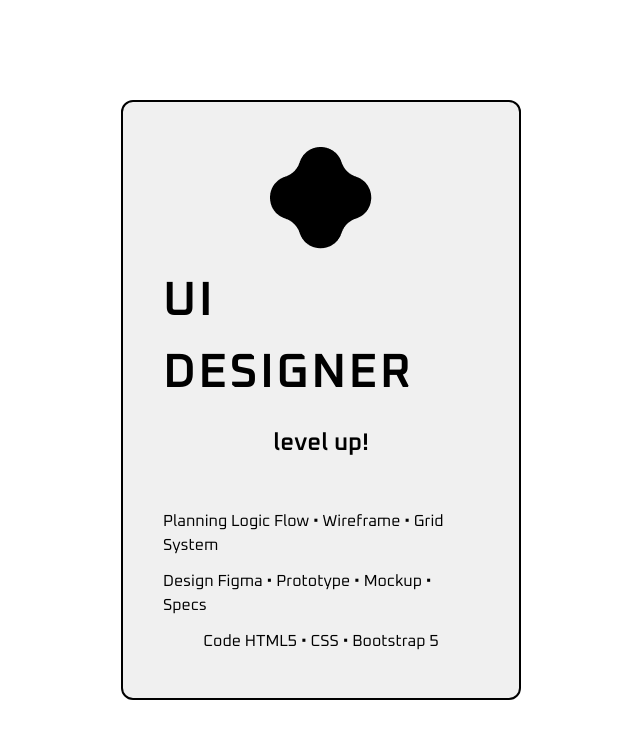
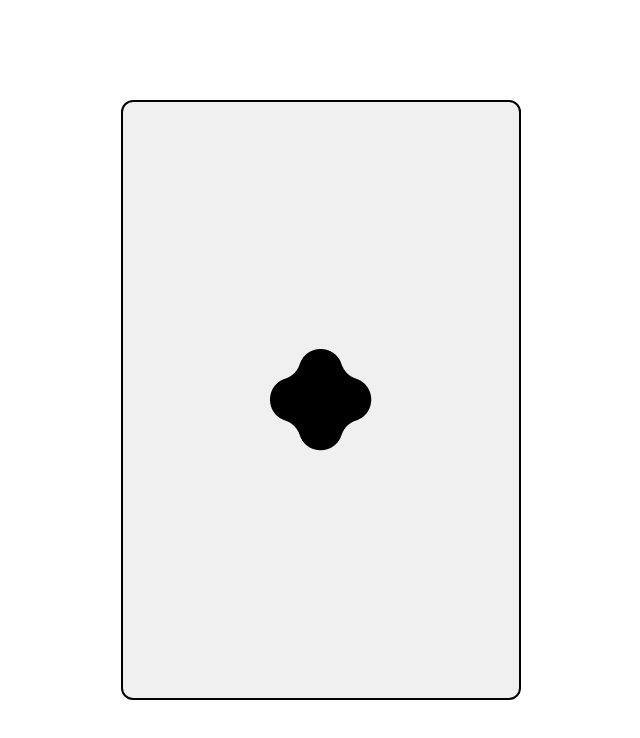
Before and after one commit to DeathScythe1021/buttonsAnimation, a website: page career_card/index.html in a window 1280 px wide. Shown: the whole page, without its empty margins (319-959 px from the left). Drawn offline with nearby package versions, Linux system fonts and the light colour scheme.

Commit message:
update: swap  back and front style

```diff
--- a/career_card/index.html
+++ b/career_card/index.html
@@ -34,6 +34,17 @@
         >
           <div class="flex flex-col justify-center items-center gap-4">
             <img src="../career_card/assets/images/Star 1.png" alt="star" />
+          </div>
+
+
+        </div>
+        <!-- 反面 -->
+        <div
+          class="card-back absolute inset-0 bg-[#F0F0F0]  flex flex-col justify-center items-center gap-[48px] py-[108px] px-[40px] border-2 border-black rounded-xl [transform:rotateY(180deg)] [backface-visibility:hidden]"
+        >
+
+          <div class="flex flex-col justify-center items-center gap-4">
+            <img src="../career_card/assets/images/Star 1.png" alt="star" />
 
             <h1 class="font-oxanium text-[48px] font-semibold">UI Designer</h1>
 
@@ -49,20 +60,6 @@
 
             <p>Code HTML5 • CSS • Bootstrap 5</p>
           </div>
-        </div>
-        <!-- 反面 -->
-        <div
-          class="card-back absolute inset-0 bg-black text-white flex flex-col justify-center items-center gap-[48px] py-[108px] px-[40px] border-2 border-white rounded-xl [transform:rotateY(180deg)] [backface-visibility:hidden]"
-        >
-
-          <div class="flex flex-col justify-center items-center gap-4">
-            <img src="../career_card/assets/images/Star 1.png" alt="star" />
-
-
-          </div>
-
-
-        </div>
       </div>
     </section>
     <script src="https://cdnjs.cloudflare.com/ajax/libs/gsap/3.12.5/gsap.min.js"></script>
```
